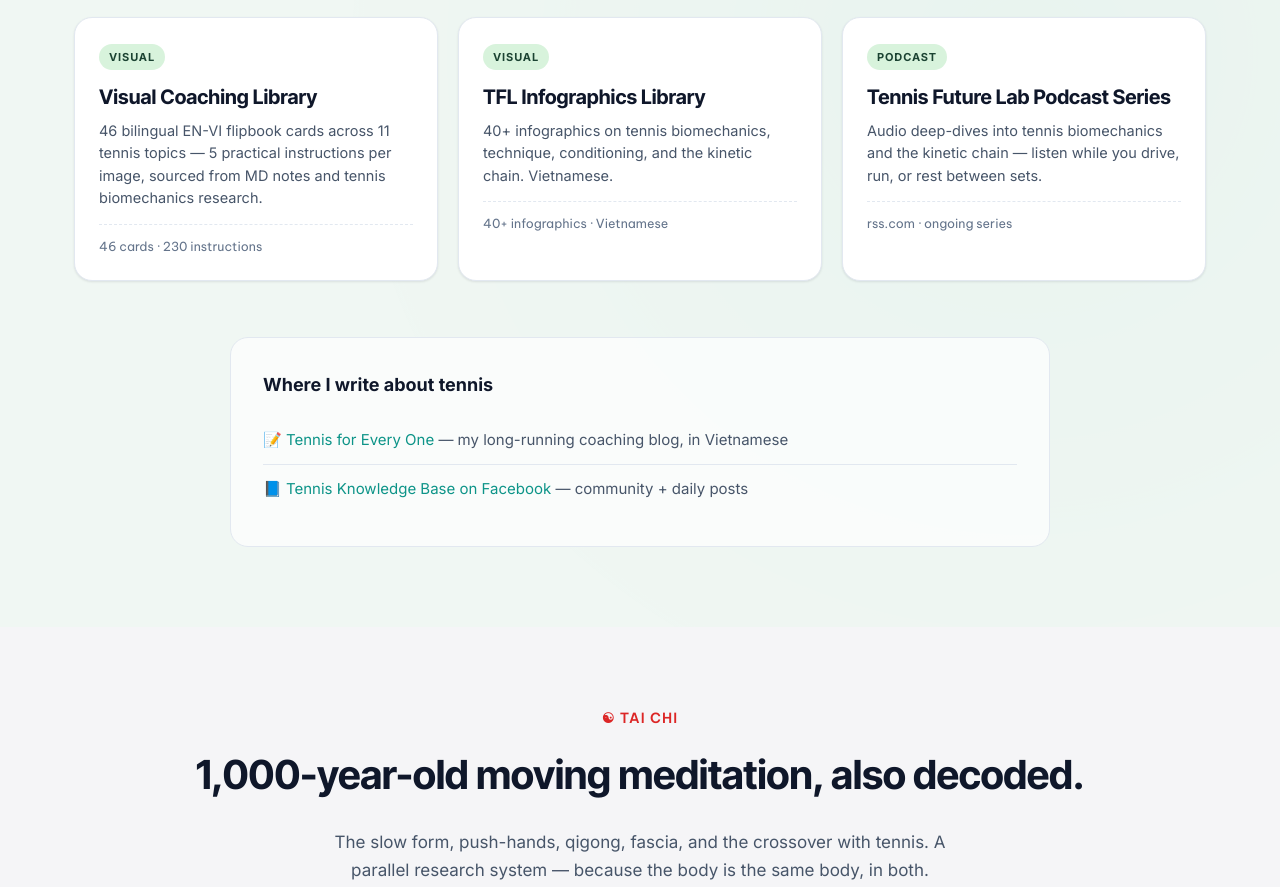
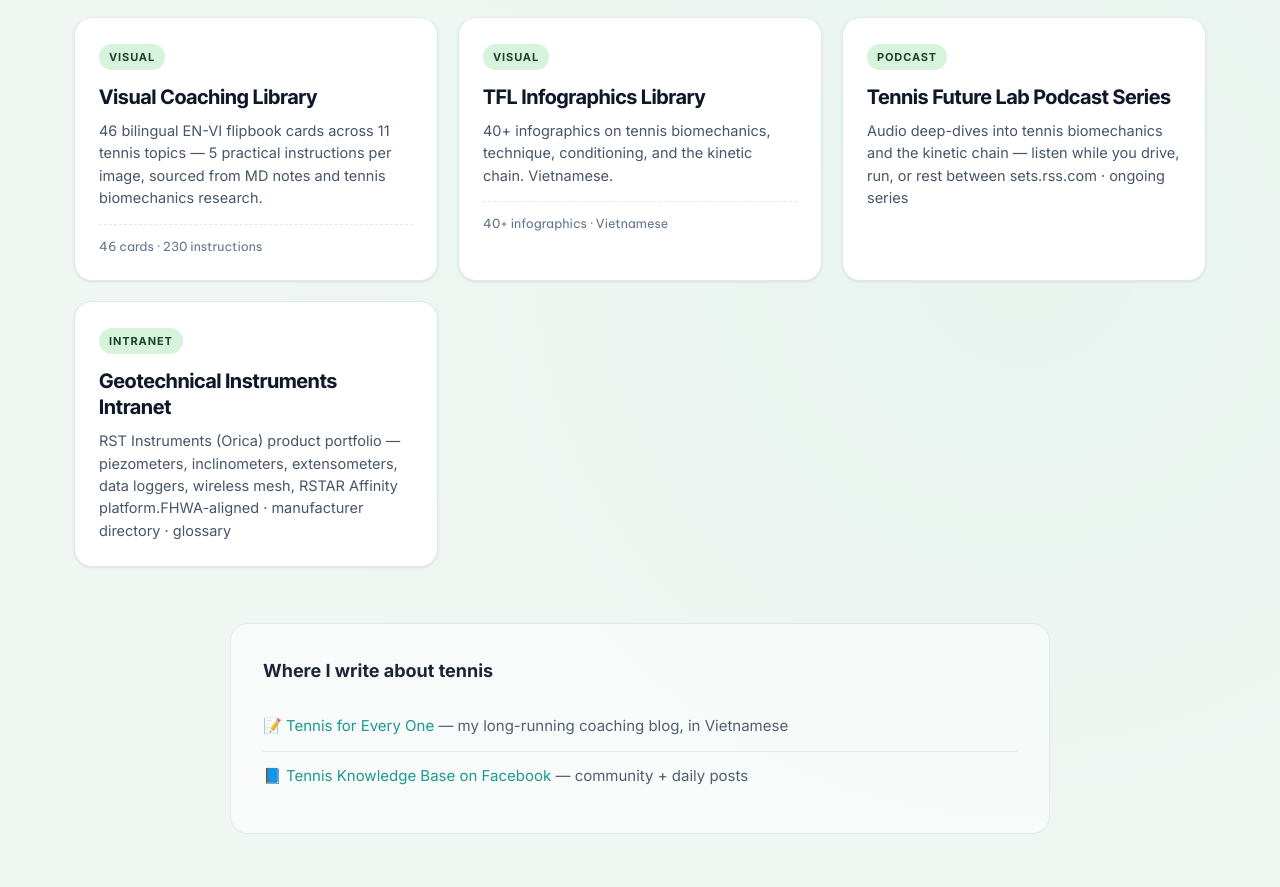
Before and after one commit to HenryPhamDuc/henryphamduc.github.io, a plain HTML site: page index.html in a window 1280 px wide. Shown: the part 2565-3452 px from the top of the page. Drawn offline with Linux system fonts and the light colour scheme.

Commit message:
Add Geotechnical Instruments Intranet link to project grid

```diff
--- a/index.html
+++ b/index.html
@@ -190,11 +190,16 @@
       <p class="card-meta">40+ infographics · Vietnamese</p>
       </a>
       <a class="project-card" href="https://rss.com/podcasts/the-power-of-now/" target="_blank" rel="noopener">
-        <div class="project-badge">Podcast</div>
-        <h3>Tennis Future Lab Podcast Series</h3>
-        <p>Audio deep-dives into tennis biomechanics and the kinetic chain — listen while you drive, run, or rest between sets.</p>
-        <p class="card-meta">rss.com · ongoing series</p>
-      </a>
+              <div class="project-badge">Podcast</div>
+              <h3>Tennis Future Lab Podcast Series</h3>
+              <p>Audio deep-dives into tennis biomechanics and the kinetic chain — listen while you drive, run, or rest between sets.</        <p class="card-meta">rss.com · ongoing series</p>
+            </a>
+            <a class="project-card" href="https://geoinst.github.io/" target="_blank" rel="noopener">
+              <div class="project-badge">Intranet</div>
+              <h3>Geotechnical Instruments Intranet</h3>
+              <p>RST Instruments (Orica) product portfolio — piezometers, inclinometers, extensometers, data loggers, wireless mesh, RSTAR Affinity platform.</        <p class="card-meta">FHWA-aligned · manufacturer directory · glossary</p>
+            </a>
+          </div>
     </div>
 
     <div class="domain-extra">
```
